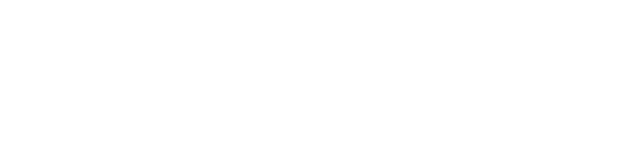
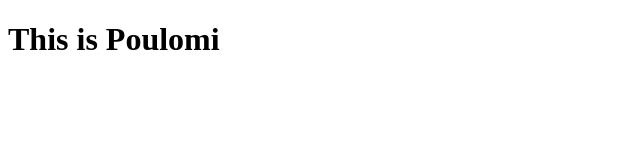
Before and after one commit to poulomi-03/demo, a plain HTML site: page index.html in a window 1280 px wide. Shown: the whole page, without its empty margins (0-640 px from the left). Drawn offline with Linux system fonts and the light colour scheme.

Commit message:
added h1 tag

```diff
--- a/index.html
+++ b/index.html
@@ -6,6 +6,6 @@
   <title>demo project</title>
 </head>
 <body>
-
+  <h1>This is Poulomi</h1>
 </body>
 </html>
```
